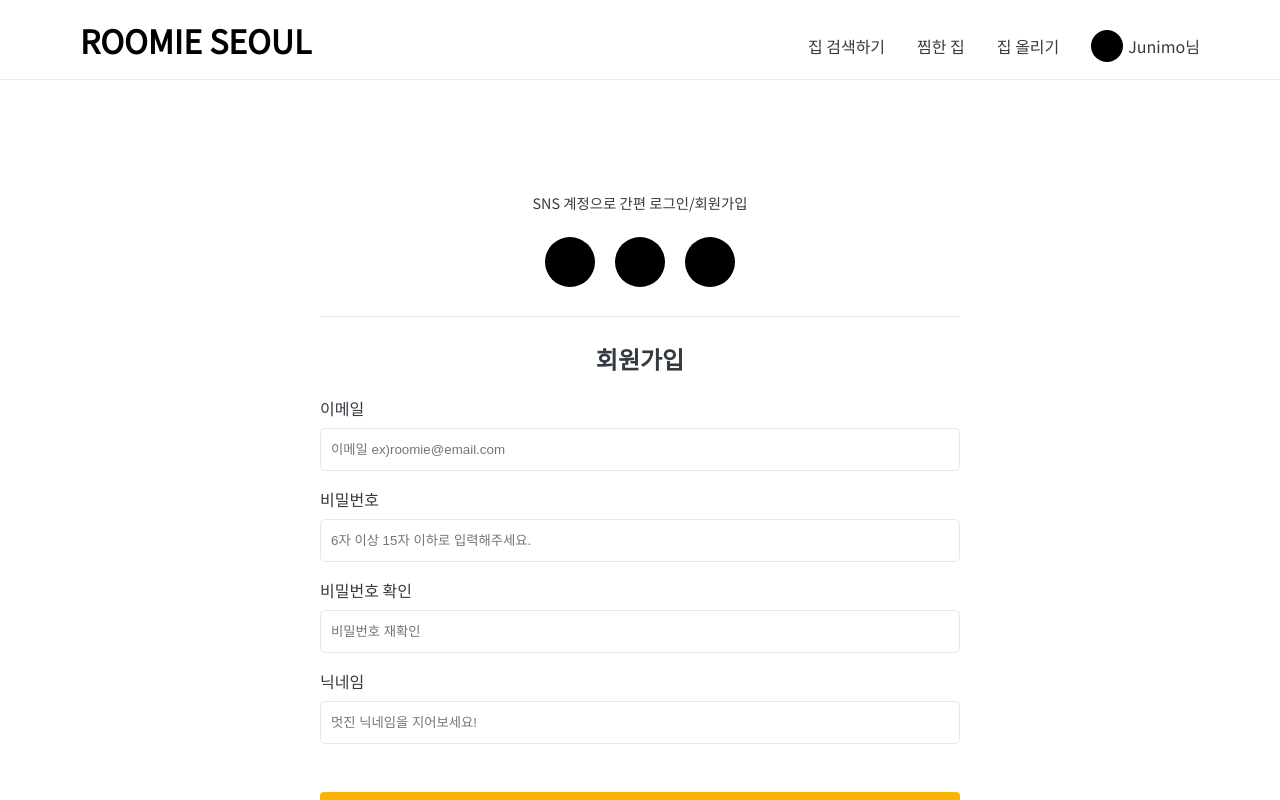
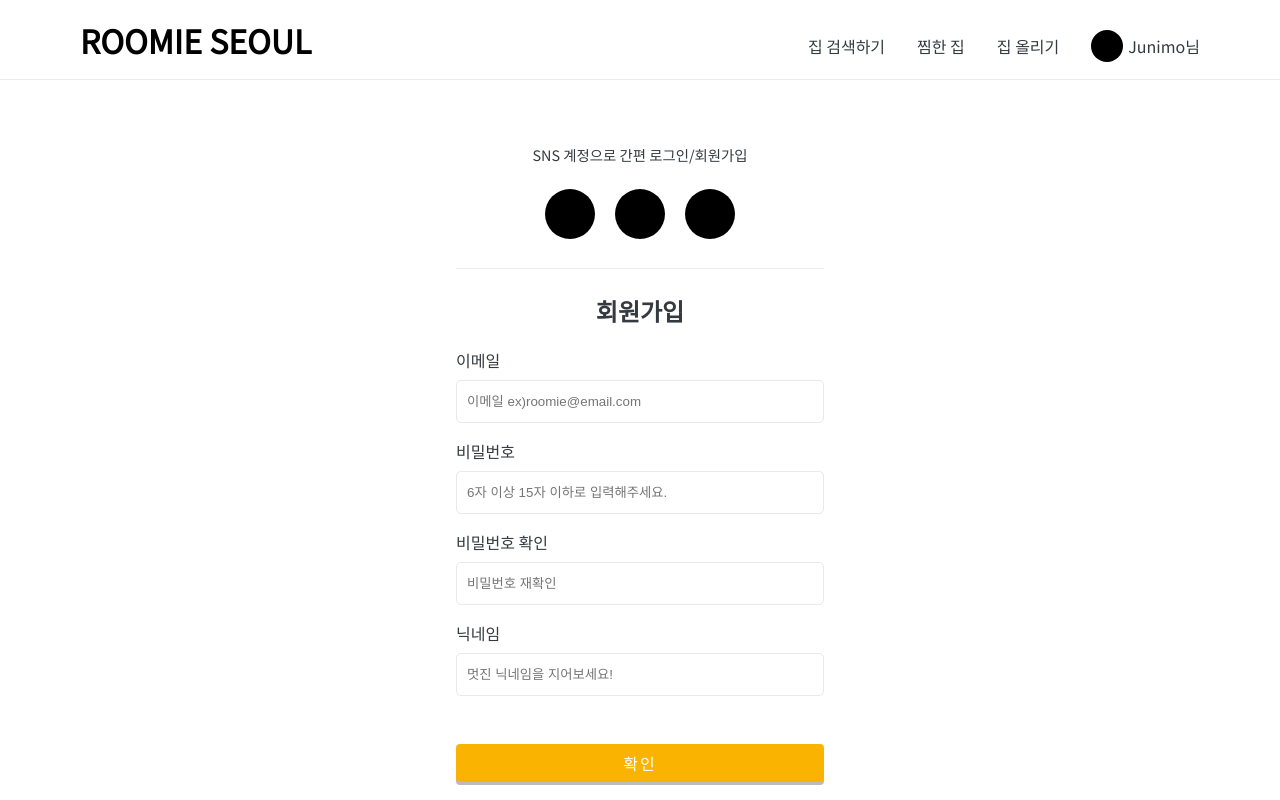
Before and after one commit to theJunimo/RoomieSeoul, a React app: page /signup in a window 1280 px wide. Shown: the top 800 px of the page. Built offline with nearby package versions, Linux system fonts and the light colour scheme.

Commit message:
Modify styles of login form and signup form

```diff
--- a/src/components/form/LoginForm/LoginForm.js
+++ b/src/components/form/LoginForm/LoginForm.js
@@ -9,7 +9,7 @@ const cx = classNames.bind(styles);
 
 const LoginForm = () => {
     return (
-        <div className={cx('container')}>
+        <div className={cx('LoginForm')}>
             <h2>로그인</h2>
             <div className={cx('login-form')}>
                 <div className={cx('field')}>
--- a/src/components/form/LoginForm/LoginForm.scss
+++ b/src/components/form/LoginForm/LoginForm.scss
@@ -1,6 +1,6 @@
 @import 'styles/utils';
 
-.container{
+.LoginForm{
     color: $fontGray;
     margin: 0 auto;
     width: 325px;
--- a/src/components/form/SignUpForm/SignUpForm.js
+++ b/src/components/form/SignUpForm/SignUpForm.js
@@ -8,14 +8,14 @@ const cx = className.bind(styles);
 
 const SignUpForm = () => {
     return (
-        <div className={cx('container')}>
+        <div className={cx('SignUpForm')}>
             <SnsLogin/>
             <div className={cx('dividerLine')}></div>
             <h2>회원가입</h2>
-            <div className={cx('signUp-form')}>
+            <div className={cx('form')}>
                 <div className={cx('field')}>
                     <label htmlFor='local-signUp-email'>이메일</label>
-                    <input type='email' id='local-signUp-email' name='email' placeholder='이메일 ex)roomie@email.com' />
+                    <input type='email' id='local-signUp-email' name='email' placeholder='이메일 ex)roomie@email.com' autoComplete='off'/>
                 </div>
                 <div className={cx('field')}>
                     <label htmlFor='local-signUp-pw'>비밀번호</label>
--- a/src/components/form/SignUpForm/SignUpForm.scss
+++ b/src/components/form/SignUpForm/SignUpForm.scss
@@ -4,14 +4,20 @@
     @include dividerLine;
 }
 
-.container {
+.SignUpForm {
     color: $fontGray;
+    width: 23rem;
+    margin: auto;
+
+    .dividerLine {
+        @include dividerLine;
+    }
 
     h2 {
         text-align: center;
     }
 
-    .signUp-form {
+    .form {
 
         .field {
             margin-top: 1rem;
@@ -28,6 +34,7 @@
                 padding: 13px 10px;
                 border: 1px solid #e8e8e8;
                 border-radius: 5px;
+                outline: none;
             }
         }
 
```
